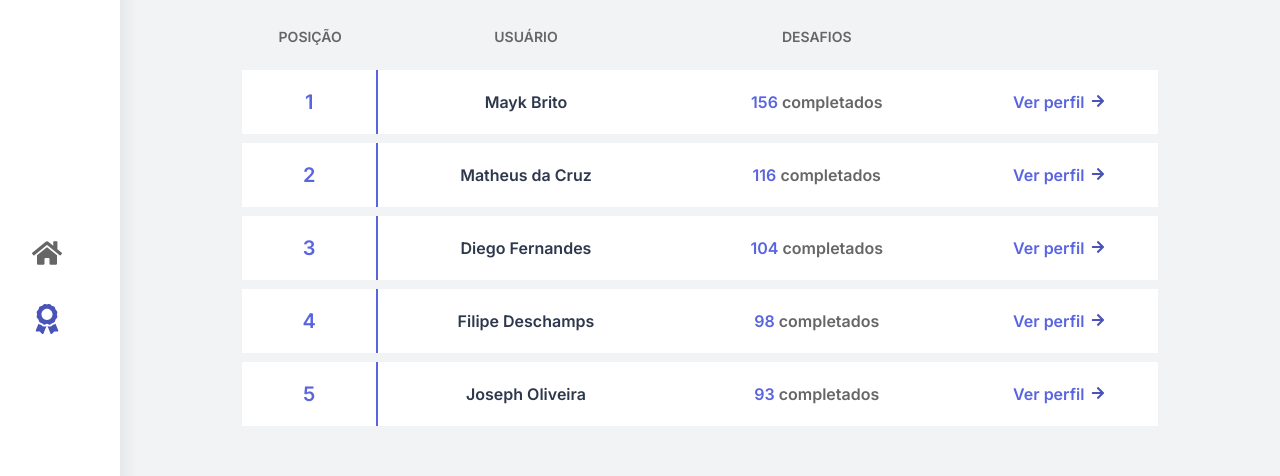
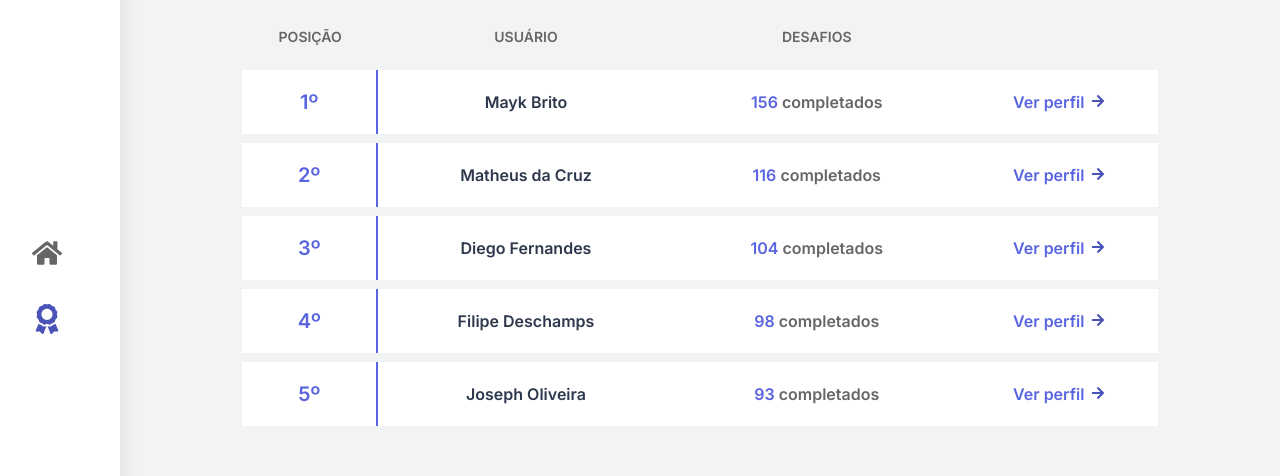
Before and after one commit to mathwcruz/move.it, a Next.js app: page /leaderboard in a window 1280 px wide. Shown: the part 123-599 px from the top of the page. Built offline with nearby package versions, Linux system fonts and the light colour scheme; no server answers; data requests are answered from the project's data file; sample sign-in values are in the browser's storage.

Commit message:
docs: organized the pages and components

```diff
--- a/src/components/ActiveLink/index.tsx
+++ b/src/components/ActiveLink/index.tsx
@@ -1,6 +1,6 @@
-import { ReactElement, cloneElement } from "react";
 import Link, { LinkProps } from "next/link";
 import { useRouter } from "next/router";
+import { ReactElement, cloneElement } from "react";
 
 interface ActiveLinkProps extends LinkProps {
   children: ReactElement;
--- a/src/components/Countdown/index.tsx
+++ b/src/components/Countdown/index.tsx
@@ -1,5 +1,6 @@
+import { FaCheckCircle, FaArrowRight } from "react-icons/fa";
+
 import { useCountdown } from "../../contexts/CountdownContext";
-import { FaCheckCircle, FaArrowRight } from "react-icons/fa";
 
 import styles from "../../styles/components/Countdown.module.css";
 
--- a/src/components/UserInformations/UserGithubInformations.tsx
+++ b/src/components/UserInformations/UserGithubInformations.tsx
@@ -1,4 +1,6 @@
 import { FaLinkedin } from "react-icons/fa";
+
+import styles from "../../styles/components/UserGithubInformations.module.css";
 
 interface User {
   name: string;
@@ -10,8 +12,6 @@ interface User {
 interface UserGithubInformationsProps {
   user: User;
 }
-
-import styles from "../../styles/components/UserGithubInformations.module.css";
 
 export function UserGithubInformations({ user }: UserGithubInformationsProps) {
   return (
--- a/src/components/UserInformations/UserMoveItInformations.tsx
+++ b/src/components/UserInformations/UserMoveItInformations.tsx
@@ -1,3 +1,5 @@
+import styles from "../../styles/components/UserMoveItInformations.module.css";
+
 interface User {
   avatarUrl: string;
   name: string;
@@ -10,8 +12,6 @@ interface User {
 interface UserMoveItInformationsProps {
   user: User;
 }
-
-import styles from "../../styles/components/UserMoveItInformations.module.css";
 
 export function UserMoveItInformations({ user }: UserMoveItInformationsProps) {
   return (
--- a/src/contexts/CountdownContext.tsx
+++ b/src/contexts/CountdownContext.tsx
@@ -5,6 +5,7 @@ import {
   useEffect,
   useState,
 } from "react";
+
 import { useChallenge } from "./ChallengesContext";
 
 interface CountdownContextData {
--- a/src/pages/auth.tsx
+++ b/src/pages/auth.tsx
@@ -1,5 +1,5 @@
+import Head from "next/head";
 import { GetServerSideProps } from "next";
-import Head from "next/head";
 import { signIn, getSession } from "next-auth/client";
 import { FaGithub, FaArrowRight } from "react-icons/fa";
 
--- a/src/pages/index.tsx
+++ b/src/pages/index.tsx
@@ -1,5 +1,5 @@
+import Head from "next/head";
 import { GetServerSideProps } from "next";
-import Head from "next/head";
 import { getSession } from "next-auth/client";
 
 import { ChallengesProvider } from "../contexts/ChallengesContext";
--- a/src/pages/leaderboard.tsx
+++ b/src/pages/leaderboard.tsx
@@ -42,7 +42,7 @@ export default function Leaderboard({ users }: LeaderboardProps) {
             <tbody>
               {users?.map((user, index) => (
                 <tr key={user?.id}>
-                  <td>{index + 1}</td>
+                  <td>{`${index + 1}º`}</td>
                   <td>{user?.name}</td>
                   <td>
                     <span>{user?.completedChallenges}</span> completados
```
Also changed, not shown: src/pages/users/[slug].tsx (+5 -9 lines).
